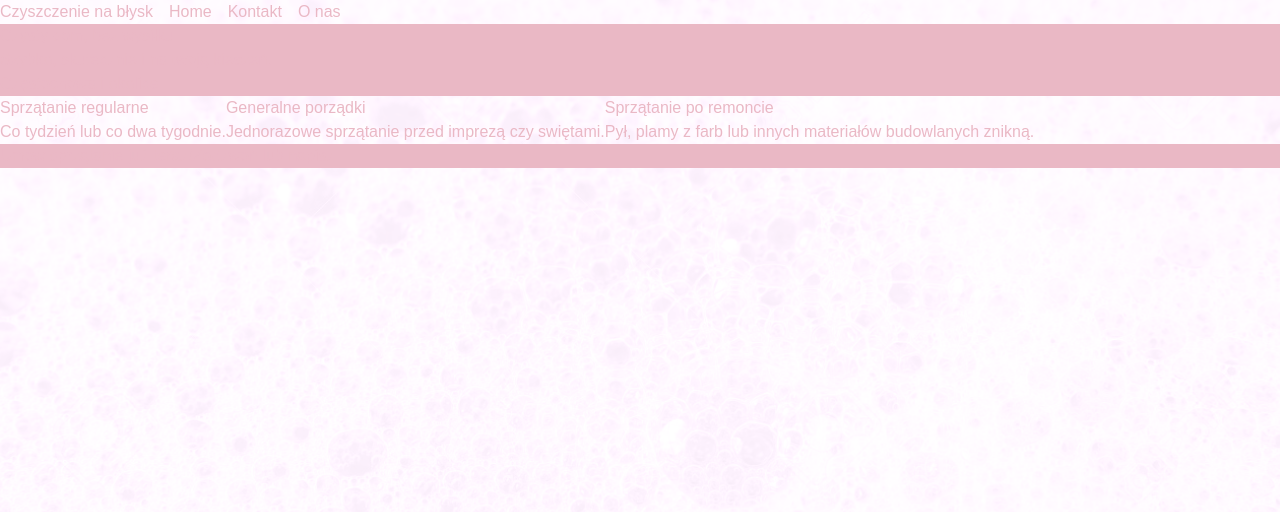
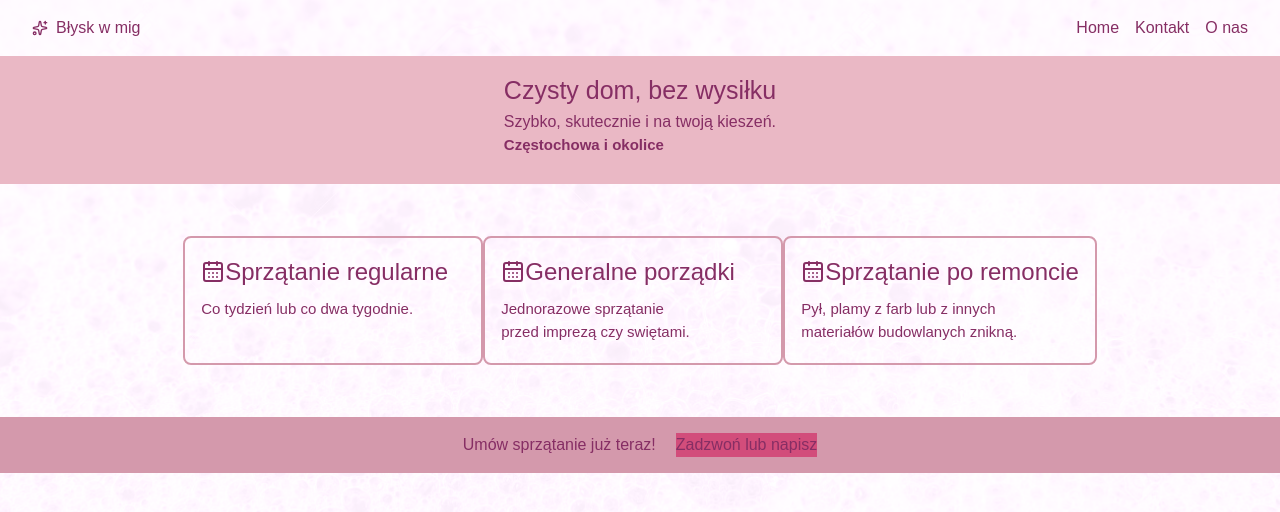
Before and after one commit to M0rton45/CSLanding, a Next.js app: page / in a window 1280 px wide. Shown: the top 512 px of the page. Built offline with nearby package versions, Linux system fonts and the light colour scheme.

Commit message:
add emotes to navbar and info section

```diff
--- a/app/globals.css
+++ b/app/globals.css
@@ -3,6 +3,7 @@
 :root {
   --background: #FFFFFF;
   --foreground: #EAB8C5;
+  --foreground: #862e64;
 }
 
 @theme inline {
--- a/app/page.tsx
+++ b/app/page.tsx
@@ -1,11 +1,11 @@
-import { Hero, } from "@/components/layout";
+import { Hero, Info, } from "@/components/layout";
 import { heroItems, infoItems } from "@/data/data";
 
 export default function Home() {
     return (
         <main>
-          <Hero list={heroItems} className="bg-brand-pink"/>
-          <Hero list={infoItems}/>
+          <Hero list={heroItems} className="bg-brand-pink position-fixed"/>
+          <Info list={infoItems}/>
         </main>
     );
 }
--- a/components/layout/index.tsx
+++ b/components/layout/index.tsx
@@ -1,9 +1,13 @@
+import { Sparkles } from 'lucide-react';
 import { HeroItem, ServiceLink, tel } from "@/data/data";
 import Link from 'next/link';
 
 export const Navbar = ({list}: {list: ServiceLink[]}) => (
-    <nav className="flex gap-4">
-        <h1>Czyszczenie na błysk</h1>
+    <nav className="flex px-8 gap-1 my-4 justify-between px-4">
+        <h1 className='flex'>
+            <Sparkles className='pr-2'/>
+            Błysk w mig
+        </h1>
         <ul className="flex gap-4">
             {list.map((item) =>(
                 <li key={item.id}>
@@ -17,19 +21,39 @@ export const Navbar = ({list}: {list: ServiceLink[]}) => (
 );
 
 export const Hero = ({list, className}: {list: HeroItem[], className?: string}) => (
-        <section className={`flex ${className || ''}`}>
+        <section className={`flex justify-center pt-4 pb-7 ${className || ''}`}>
             {list.map((item) =>(
                 <div key={item.id}>
-                    <h2>{item.title}</h2>
+                    <h2 className="text-[25px]">{item.title}</h2>
                     <p>{item.description}</p>
-                    {item.location && <p>{item.location}</p>}
+                    {item.location && <p className="text-[15px] font-bold">{item.location}</p>}
                 </div>
             ))}
         </section>
 )
+export const Info = ({list}: {list: HeroItem[]}) => (
+    <section className="flex flex-wrap my-8 justify-center">
+        {list.map((item) => {
+            const Emote = item.emote;
+            return (
+                <div key={item.id} className="border-2 border-[#D499AC] min-w-[300px] rounded-lg p-2 my-5">
+                    <h3 className="text-[24px] flex items-center p-2">
+                        {Emote && <Emote aria-hidden="true" />}
+                        {item.title}
+                    </h3>
+                    <p className="text-[15px] pl-2 pb-3 whitespace-pre-line">{item.description}</p>
+                </div>
+            );
+        })}
+    </section>
+)
+// bg-brand-pink
 export const Footer = () => (
-    <footer className="flex bg-brand-pink">
-        <h3>Umów sprzątanie już teraz!</h3>
-        <a href={`tel:${tel}`}>Zadzwoń lub napisz</a>
+    <footer className=" bg-[#D499AC] py-4">
+
+        <a href={`tel:${tel}`} className="flex justify-center gap-5">
+            <h4>Umów sprzątanie już teraz!</h4>
+            <p className="bg-brand-accent">Zadzwoń lub napisz</p>
+        </a>
     </footer>
 );
--- a/data/data.ts
+++ b/data/data.ts
@@ -1,3 +1,5 @@
+import { CalendarDays, LucideIcon} from "lucide-react";
+
 export interface ServiceLink {
     id: number;
     text: string;
@@ -27,7 +29,7 @@ export interface HeroItem {
     id: string,
     title: string,
     description: string,
-    emote?:string,
+    emote?:LucideIcon,
     location?:string,
 }
 export const heroItems: HeroItem[] = [
@@ -43,16 +45,19 @@ export const infoItems: HeroItem[] = [
         id: "0",
         title: "Sprzątanie regularne",
         description:"Co tydzień lub co dwa tygodnie.",
+        emote: CalendarDays,
     },
     {
         id: "1",
         title: "Generalne porządki",
-        description:"Jednorazowe sprzątanie przed imprezą czy swiętami.",
+        description:`Jednorazowe sprzątanie \n przed imprezą czy swiętami.`,
+        emote: CalendarDays,
     },
     {
         id: "2",
         title: "Sprzątanie po remoncie",
-        description:"Pył, plamy z farb lub innych materiałów budowlanych znikną."
+        description:"Pył, plamy z farb lub z innych \n materiałów budowlanych znikną.",
+        emote: CalendarDays,
     }
 
 ]
--- a/package.json
+++ b/package.json
@@ -9,6 +9,7 @@
     "lint": "eslint"
   },
   "dependencies": {
+    "lucide-react": "^1.73.0",
     "next": "16.4.5",
     "react": "19.3.0",
     "react-dom": "19.3.0"
```
Also changed, not shown: 1 other file (tests, documents, lock files or other folders).
